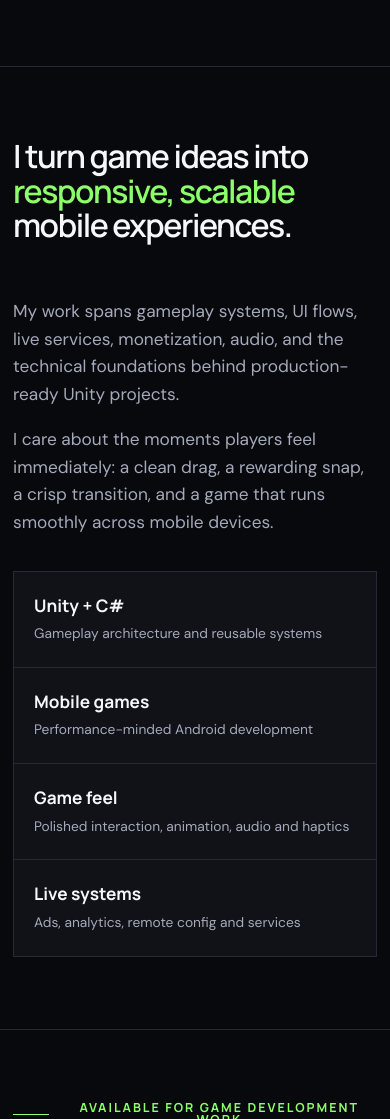
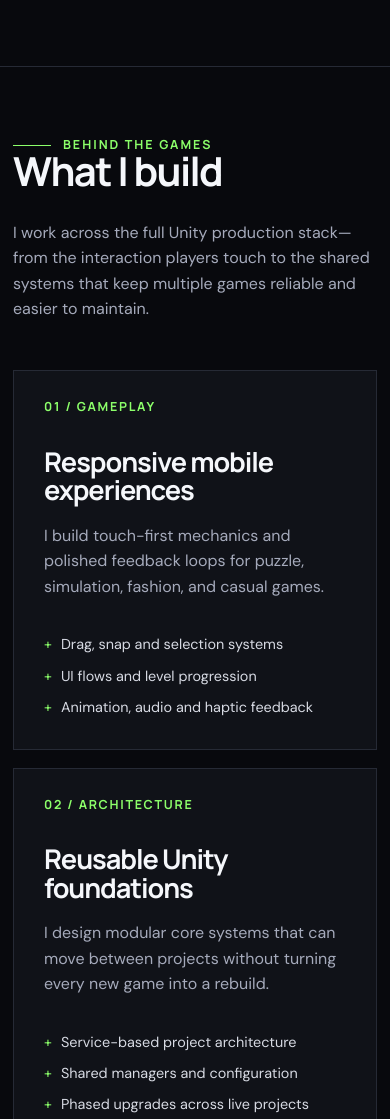
Before and after one commit to MHassan-2001/unity-game-portfolio, a plain HTML site: page index.html in a window 390 px wide. Shown: the part 4620-5739 px from the top of the page. Drawn offline with Linux system fonts and the light colour scheme.

Commit message:
Expand expertise and developer biography

```diff
--- a/index.html
+++ b/index.html
@@ -18,18 +18,19 @@
     .hero-art{position:relative;aspect-ratio:4/5;max-height:660px}.frame{position:absolute;inset:0 0 36px 36px;border:1px solid var(--line);overflow:hidden;background:var(--panel)}.frame img{width:100%;height:100%;object-fit:cover;filter:saturate(.92) contrast(1.04)}.frame:after{content:"";position:absolute;inset:0;background:linear-gradient(180deg,transparent 45%,rgba(8,9,13,.7))}.badge{position:absolute;left:0;bottom:0;background:var(--violet);color:white;width:152px;height:152px;border-radius:50%;display:grid;place-items:center;text-align:center;font:800 .8rem/1.35 "Manrope";letter-spacing:.08em;text-transform:uppercase;transform:rotate(-8deg);box-shadow:0 18px 60px #0008}.coords{position:absolute;right:-8px;top:18px;writing-mode:vertical-rl;color:#656a78;font:600 .72rem/1 "Manrope";letter-spacing:.18em}
     section{padding:120px 0;border-top:1px solid var(--line)}.section-head{display:flex;justify-content:space-between;align-items:end;gap:30px;margin-bottom:48px}.section-head h2{font-size:clamp(2.5rem,5vw,4.7rem);line-height:.95}.section-head p{max-width:440px;color:var(--muted);margin:0}.filters{display:flex;gap:10px;flex-wrap:wrap;margin-bottom:28px}.filter{border:1px solid var(--line);background:transparent;color:var(--muted);padding:10px 16px;cursor:pointer}.filter.active,.filter:hover{background:var(--text);color:var(--bg);border-color:var(--text)}
     .games{display:grid;grid-template-columns:repeat(12,1fr);gap:18px}.game{grid-column:span 4;background:var(--panel);border:1px solid var(--line);overflow:hidden;transition:.25s}.game:nth-child(1),.game:nth-child(6){grid-column:span 8}.game:hover{transform:translateY(-5px);border-color:#4a5060}.cover{aspect-ratio:16/9;overflow:hidden;background:#171a22}.cover img{width:100%;height:100%;object-fit:cover;transition:.5s}.game:hover .cover img{transform:scale(1.035)}.game-body{padding:22px}.game-meta{display:flex;justify-content:space-between;color:var(--muted);font-size:.78rem;text-transform:uppercase;letter-spacing:.08em}.game h3{font-size:1.35rem;margin-top:10px;letter-spacing:-.025em}.play-link{display:inline-flex;margin-top:20px;color:var(--acid);font-weight:700;font-size:.9rem}.hidden{display:none}
+    .expertise-grid{display:grid;grid-template-columns:repeat(3,1fr);gap:18px}.expertise-card{min-height:310px;background:var(--panel);border:1px solid var(--line);padding:30px;display:flex;flex-direction:column}.expertise-card .number{color:var(--acid);font:700 .78rem/1 "Manrope";letter-spacing:.14em}.expertise-card h3{font-size:1.7rem;line-height:1.05;margin:54px 0 18px}.expertise-card p{color:var(--muted);margin:0}.expertise-card ul{list-style:none;padding:0;margin:auto 0 0;color:#d7dae3;font-size:.9rem}.expertise-card li{padding-top:8px}.expertise-card li:before{content:"+";color:var(--acid);margin-right:9px}
     .about-grid{display:grid;grid-template-columns:.9fr 1.1fr;gap:90px}.big-copy{font:600 clamp(2rem,4vw,3.8rem)/1.08 "Manrope";letter-spacing:-.045em}.big-copy em{color:var(--acid);font-style:normal}.about-copy{color:var(--muted);font-size:1.08rem}.stack{display:grid;grid-template-columns:repeat(2,1fr);gap:1px;background:var(--line);border:1px solid var(--line);margin-top:34px}.skill{background:var(--panel);padding:20px}.skill strong{display:block;color:var(--text);font-family:"Manrope"}.skill span{font-size:.86rem}
     .contact{position:relative;overflow:hidden;text-align:center}.contact:before{content:"PLAY";position:absolute;inset:auto 0 -55px;color:#101219;font:800 clamp(10rem,28vw,28rem)/.7 "Manrope";letter-spacing:-.08em;z-index:-1}.contact h2{font-size:clamp(3rem,8vw,7.5rem);line-height:.93;max-width:950px;margin:0 auto 28px}.contact p{color:var(--muted);max-width:600px;margin:0 auto 34px}.email{font:700 clamp(1rem,2.2vw,1.6rem)/1 "Manrope";border-bottom:2px solid var(--acid);padding-bottom:6px}
     footer{padding:28px 0 48px;color:#737988;font-size:.86rem}.foot{display:flex;justify-content:space-between;gap:20px}.reveal{opacity:0;transform:translateY(22px);transition:.7s ease}.reveal.in{opacity:1;transform:none}
-    @media(max-width:850px){.navlinks{display:none}.hero{grid-template-columns:1fr;padding:65px 0 90px}.hero-art{height:520px}.about-grid{grid-template-columns:1fr;gap:38px}.game,.game:nth-child(1),.game:nth-child(6){grid-column:span 6}.section-head{align-items:start;flex-direction:column}section{padding:88px 0}}
-    @media(max-width:560px){.wrap{width:min(calc(100% - 26px),var(--max))}.nav{height:70px}.hero{min-height:auto}.hero-art{height:410px}.frame{inset:0 0 28px 20px}.badge{width:108px;height:108px;font-size:.65rem}.games{display:block}.game{margin-bottom:16px}.stack{grid-template-columns:1fr}.foot{flex-direction:column}section{padding:72px 0}}
+    @media(max-width:850px){.navlinks{display:none}.hero{grid-template-columns:1fr;padding:65px 0 90px}.hero-art{height:520px}.about-grid{grid-template-columns:1fr;gap:38px}.expertise-grid{grid-template-columns:1fr}.expertise-card{min-height:260px}.game,.game:nth-child(1),.game:nth-child(6){grid-column:span 6}.section-head{align-items:start;flex-direction:column}section{padding:88px 0}}
+    @media(max-width:560px){.wrap{width:min(calc(100% - 26px),var(--max))}.nav{height:70px}.hero{min-height:auto}.hero-art{height:410px}.frame{inset:0 0 28px 20px}.badge{width:108px;height:108px;font-size:.65rem}.games{display:block}.game{margin-bottom:16px}.stack{grid-template-columns:1fr}.expertise-card{min-height:auto}.expertise-card h3{margin-top:34px}.expertise-card ul{margin-top:26px}.foot{flex-direction:column}section{padding:72px 0}}
   </style>
 </head>
 <body>
   <div class="noise"></div>
   <header class="wrap nav">
     <a class="brand" href="#top"><i></i>MHM / Games</a>
-    <nav class="navlinks" aria-label="Primary navigation"><a href="#work">Selected work</a><a href="#about">About</a><a href="#contact">Contact</a></nav>
+    <nav class="navlinks" aria-label="Primary navigation"><a href="#work">Selected work</a><a href="#expertise">Expertise</a><a href="#about">About</a><a href="#contact">Contact</a></nav>
   </header>
   <main id="top">
     <section class="wrap hero" style="border-top:0">
@@ -61,9 +62,18 @@
       <div class="actions" style="justify-content:center;margin-top:42px"><a class="btn" href="https://play.google.com/store/apps/developer?id=Sketchy+Gamerz" target="_blank" rel="noopener">See all games on Google Play</a></div>
     </div></section>
 
+    <section id="expertise"><div class="wrap">
+      <div class="section-head reveal"><div><div class="eyebrow">Behind the games</div><h2>What I build</h2></div><p>I work across the full Unity production stack—from the interaction players touch to the shared systems that keep multiple games reliable and easier to maintain.</p></div>
+      <div class="expertise-grid">
+        <article class="expertise-card reveal"><span class="number">01 / GAMEPLAY</span><h3>Responsive mobile experiences</h3><p>I build touch-first mechanics and polished feedback loops for puzzle, simulation, fashion, and casual games.</p><ul><li>Drag, snap and selection systems</li><li>UI flows and level progression</li><li>Animation, audio and haptic feedback</li></ul></article>
+        <article class="expertise-card reveal"><span class="number">02 / ARCHITECTURE</span><h3>Reusable Unity foundations</h3><p>I design modular core systems that can move between projects without turning every new game into a rebuild.</p><ul><li>Service-based project architecture</li><li>Shared managers and configuration</li><li>Phased upgrades across live projects</li></ul></article>
+        <article class="expertise-card reveal"><span class="number">03 / RELEASE</span><h3>Production-ready integrations</h3><p>I connect the systems a mobile game needs after the core gameplay is working and keep release behavior predictable.</p><ul><li>Ads, cooldowns and banner control</li><li>Music, sound and player settings</li><li>Analytics, remote config and build safeguards</li></ul></article>
+      </div>
+    </div></section>
+
     <section id="about"><div class="wrap about-grid">
       <div class="big-copy reveal">I turn game ideas into <em>responsive, scalable</em> mobile experiences.</div>
-      <div class="about-copy reveal"><p>My work spans gameplay systems, UI flows, live services, monetization, audio, and the technical foundations behind production-ready Unity projects.</p><p>I care about the moments players feel immediately: a clean drag, a rewarding snap, a crisp transition, and a game that runs smoothly across mobile devices.</p><div class="stack"><div class="skill"><strong>Unity + C#</strong><span>Gameplay architecture and reusable systems</span></div><div class="skill"><strong>Mobile games</strong><span>Performance-minded Android development</span></div><div class="skill"><strong>Game feel</strong><span>Polished interaction, animation, audio and haptics</span></div><div class="skill"><strong>Live systems</strong><span>Ads, analytics, remote config and services</span></div></div></div>
+      <div class="about-copy reveal"><p>I’m a Unity developer based in Lahore, Pakistan, building Android games for the Sketchy Gamerz catalog. My published work crosses puzzle, hidden-object, simulation, fashion, and casual genres.</p><p>Alongside gameplay, I maintain a reusable Unity core module for the systems shared between projects. That includes service architecture, monetization behavior, audio, analytics, configuration, and release checks—work that helps new games start faster and existing games improve safely.</p><p>I care about both sides of development: the moments players feel immediately—a clean drag, a rewarding snap, a crisp transition—and the dependable technical foundation behind them.</p><div class="stack"><div class="skill"><strong>Unity + C#</strong><span>Gameplay architecture and reusable core systems</span></div><div class="skill"><strong>Android production</strong><span>Performance, builds and Google Play delivery</span></div><div class="skill"><strong>Game feel</strong><span>Polished interaction, animation, audio and haptics</span></div><div class="skill"><strong>Live systems</strong><span>Ads, analytics, remote config and services</span></div></div></div>
     </div></section>
 
     <section id="contact" class="contact"><div class="wrap reveal"><div class="eyebrow" style="justify-content:center">Available for game development work</div><h2>Let’s build something players remember.</h2><p>For collaborations, Unity development, or mobile game projects, send me a message.</p><a class="email" href="mailto:mhassanmughal2001@gmail.com">mhassanmughal2001@gmail.com</a></div></section>
```
